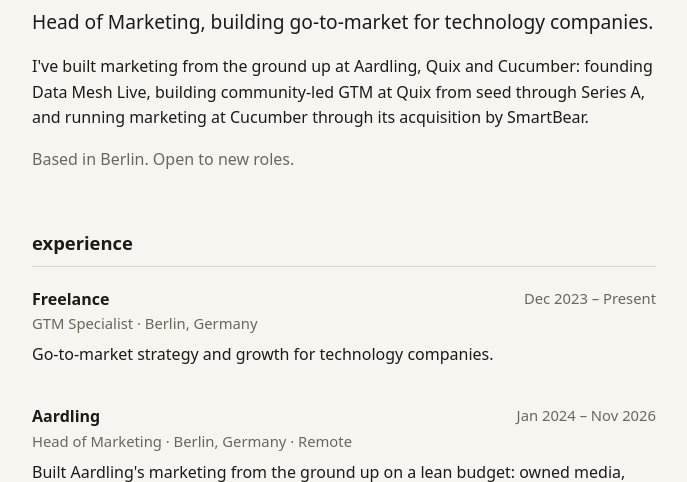
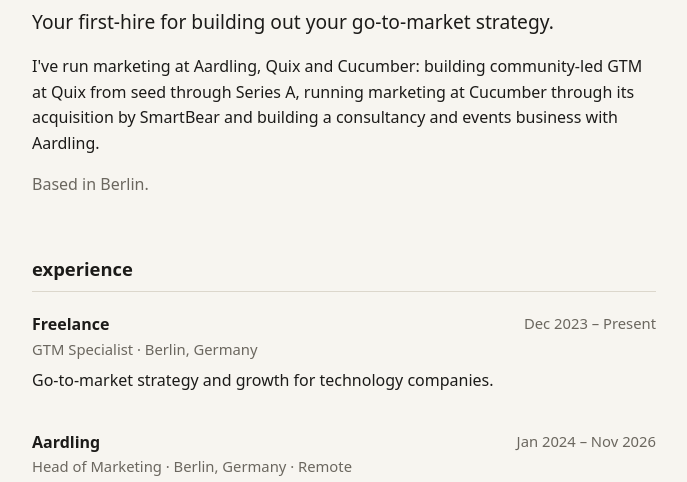
Before and after one commit to theoengland/theoengland.github.io, an Astro site: page / in a window 1280 px wide. Shown: the part 282-764 px from the top of the page, without its empty margins (296-983 px from the left). Built offline with nearby package versions, Linux system fonts and the light colour scheme; Astro itself is replaced by a stand-in of ours.

Commit message:
Rewrite intro
Co-Authored-By: Claude Opus 5.5 <noreply@anthropic.com>
Claude-Session: https://claude.ai/code/session_01YYX69qtqDUDsiNzvhALgDx

```diff
--- a/src/pages/index.astro
+++ b/src/pages/index.astro
@@ -16,13 +16,14 @@ const linkedin = 'https://www.linkedin.com/in/theo-england-16424b34/';
   <main>
     <img class="portrait" src="theo-england.jpg" alt="Theo England" width="112" height="112" />
     <h1>Theo England</h1>
-    <p class="lede">Head of Marketing, building go-to-market for technology companies.</p>
+    <p class="lede">Your first-hire for building out your go-to-market strategy.</p>
     <p>
-      I've built marketing from the ground up at Aardling, Quix and Cucumber: founding
-      Data Mesh Live, building community-led GTM at Quix from seed through Series A, and running marketing at
-      Cucumber through its acquisition by SmartBear.
+      I've run marketing at Aardling, Quix and Cucumber: building community-led GTM at
+      Quix from seed through Series A, running marketing at Cucumber through its
+      acquisition by SmartBear and building a consultancy and events business with
+      Aardling.
     </p>
-    <p class="muted">Based in Berlin. Open to new roles.</p>
+    <p class="muted">Based in Berlin.</p>
 
     <h2>Experience</h2>
     <Experience roles={experience} />
```
